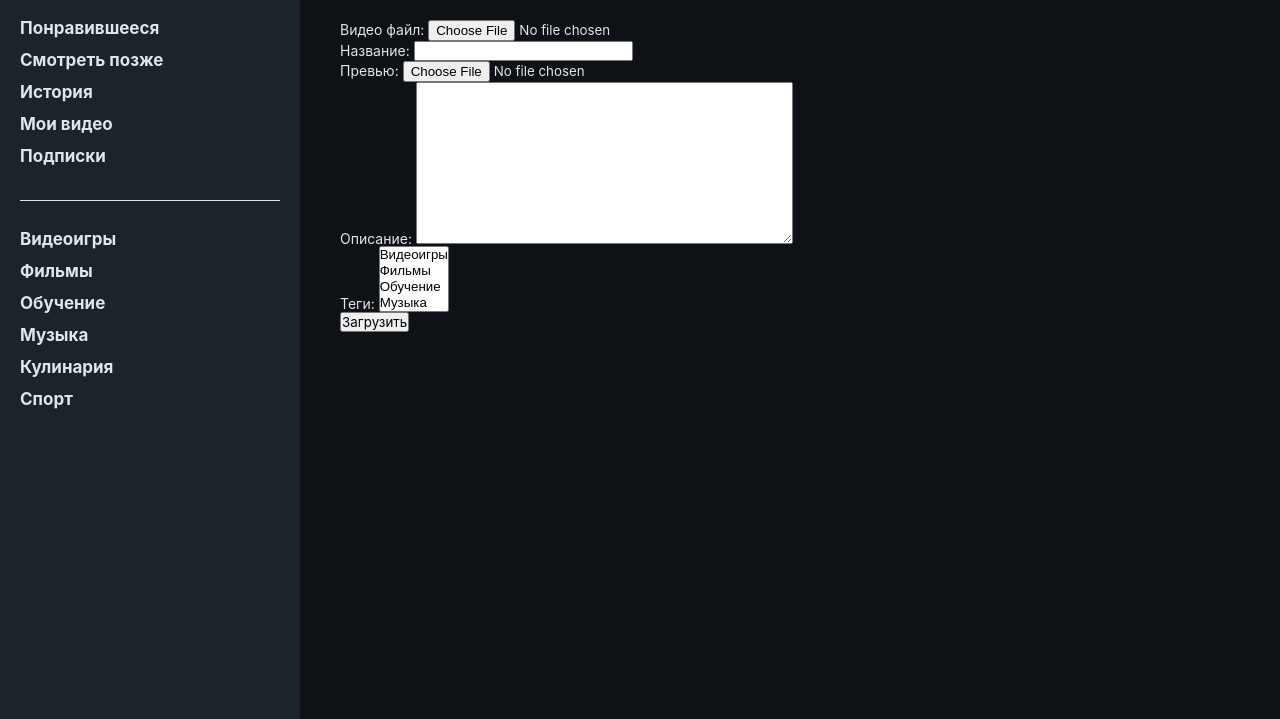
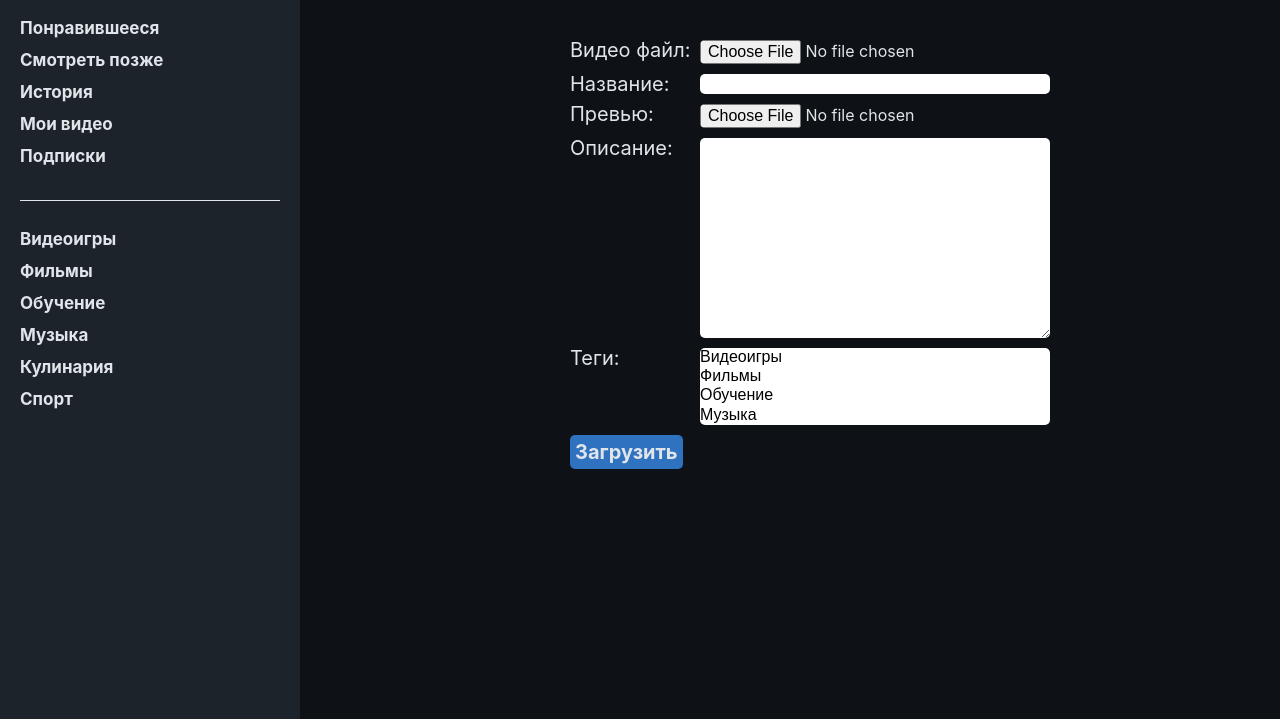
Before and after one commit to denis-teslyuk/denisvideosite, a Django app: page /add_video/ in a window 1280 px wide. Shown: the part 66-785 px from the top of the page. Run offline with Django 5.2, Linux system fonts and the light colour scheme; a user stored in the database is signed in; data comes from the database, SQL or seed files in the repository; both versions use the stored data as it was after the commit.

Commit message:
Add styles to add_video page

```diff
--- a/denisvideosite/denisvideo/static/denisvideo/css/source/style.scss
+++ b/denisvideosite/denisvideo/static/denisvideo/css/source/style.scss
@@ -149,6 +149,7 @@ html{
     background-color: #2e72c0;
     padding: 5px;
     border-radius: 5px;
+    font-weight: 700;
 }
 
 
@@ -258,13 +259,19 @@ html{
 }
 
 
-.my-videos-manupulate{
+.my-videos-add-video-button{
+    font-size: 20px;
+    display: inline-block;
+    margin-bottom: 30px;
+}
+
+
+.my-videos-manipulate{
     margin-top: 10px;
     display: flex;
     div {
         margin-right: 10px;
     }
-
 }
 
 
@@ -326,11 +333,55 @@ html{
     bottom: 5px
 }
 
+
 .channel-description{
     margin-bottom: 20px;
 }
+
 
 .channel-videos-title{
     margin-bottom: 20px;
     font-size: 20px;
 }
+
+
+.add-video-form{
+    width: 480px;
+    margin: 20px auto 0px;
+
+    p{
+        font-size: 20px;
+        margin-bottom: 10px;
+        display: flex;
+        justify-content: space-between;
+        input{
+            width: 350px;
+            border-radius: 5px;
+            border: none;
+            font-size: 16px;
+
+        }
+        textarea{
+            width: 350px;
+            border-radius: 5px;
+            border: none;
+            font-size: 16px;
+        }
+        select{
+            width: 350px;
+            border-radius: 5px;
+            border: none;
+            font-size: 16px;
+        }
+    }
+
+    button{
+                background-color: #2e72c0;
+                padding: 5px;
+                border: none;
+                border-radius: 5px;
+                font-weight: 700;
+                font-size: 20px;
+                color: #E1E5EA;
+            }
+}
--- a/denisvideosite/denisvideo/static/denisvideo/css/style.css
+++ b/denisvideosite/denisvideo/static/denisvideo/css/style.css
@@ -219,6 +219,7 @@ html {
   background-color: #2e72c0;
   padding: 5px;
   border-radius: 5px;
+  font-weight: 700;
 }
 
 .show-video-extra {
@@ -324,13 +325,19 @@ html {
   margin-right: 10px;
 }
 
-.my-videos-manupulate {
+.my-videos-add-video-button {
+  font-size: 20px;
+  display: inline-block;
+  margin-bottom: 30px;
+}
+
+.my-videos-manipulate {
   margin-top: 10px;
   display: -webkit-box;
   display: -ms-flexbox;
   display: flex;
 }
-.my-videos-manupulate div {
+.my-videos-manipulate div {
   margin-right: 10px;
 }
 
@@ -403,3 +410,45 @@ html {
   margin-bottom: 20px;
   font-size: 20px;
 }
+
+.add-video-form {
+  width: 480px;
+  margin: 20px auto 0px;
+}
+.add-video-form p {
+  font-size: 20px;
+  margin-bottom: 10px;
+  display: -webkit-box;
+  display: -ms-flexbox;
+  display: flex;
+  -webkit-box-pack: justify;
+      -ms-flex-pack: justify;
+          justify-content: space-between;
+}
+.add-video-form p input {
+  width: 350px;
+  border-radius: 5px;
+  border: none;
+  font-size: 16px;
+}
+.add-video-form p textarea {
+  width: 350px;
+  border-radius: 5px;
+  border: none;
+  font-size: 16px;
+}
+.add-video-form p select {
+  width: 350px;
+  border-radius: 5px;
+  border: none;
+  font-size: 16px;
+}
+.add-video-form button {
+  background-color: #2e72c0;
+  padding: 5px;
+  border: none;
+  border-radius: 5px;
+  font-weight: 700;
+  font-size: 20px;
+  color: #E1E5EA;
+}
--- a/denisvideosite/denisvideo/templates/denisvideo/add_video.html
+++ b/denisvideosite/denisvideo/templates/denisvideo/add_video.html
@@ -1,7 +1,7 @@
 {% extends 'denisvideo/left_bar.html' %}
 
 {% block right_side %}
-<div><form action="" method="post" enctype="multipart/form-data">
+<div><form action="" method="post" enctype="multipart/form-data" class="add-video-form">
     {% csrf_token %}
     {{form.as_p}}
     <button type="submit">{{button_text}}</button>
--- a/denisvideosite/denisvideo/templates/denisvideo/my_videos.html
+++ b/denisvideosite/denisvideo/templates/denisvideo/my_videos.html
@@ -1,12 +1,13 @@
 {% extends 'denisvideo/left_bar.html' %}
 
 {% block right_side %}
+<div class="my-videos-add-video-button blue-button" ><a href="{% url 'add_video' %}">Добавить видео</a></div>
 <ul class="index-list">
 {% for vid in videos %}
     <li class="index-item">
     {% include 'denisvideo/includes/show_item.html' %}
-    <div class="my-videos-manupulate blue-button"><div><a href="{% url 'update_video' vid.slug %}">Изменить видео</a></div>
-        <div><a href="{% url 'delete_video' vid.slug %}">Удалить видео</a></div></div>
+    <div class="my-videos-manipulate "><div class="blue-button"><a href="{% url 'update_video' vid.slug %}">Изменить видео</a></div>
+        <div class="blue-button"><a href="{% url 'delete_video' vid.slug %}">Удалить видео</a></div></div>
     </li>
 {% endfor %}
 </ul>
```
Also changed, not shown: denisvideosite/db.sqlite3, denisvideosite/denisvideo/forms.py (line endings or trailing spaces).
